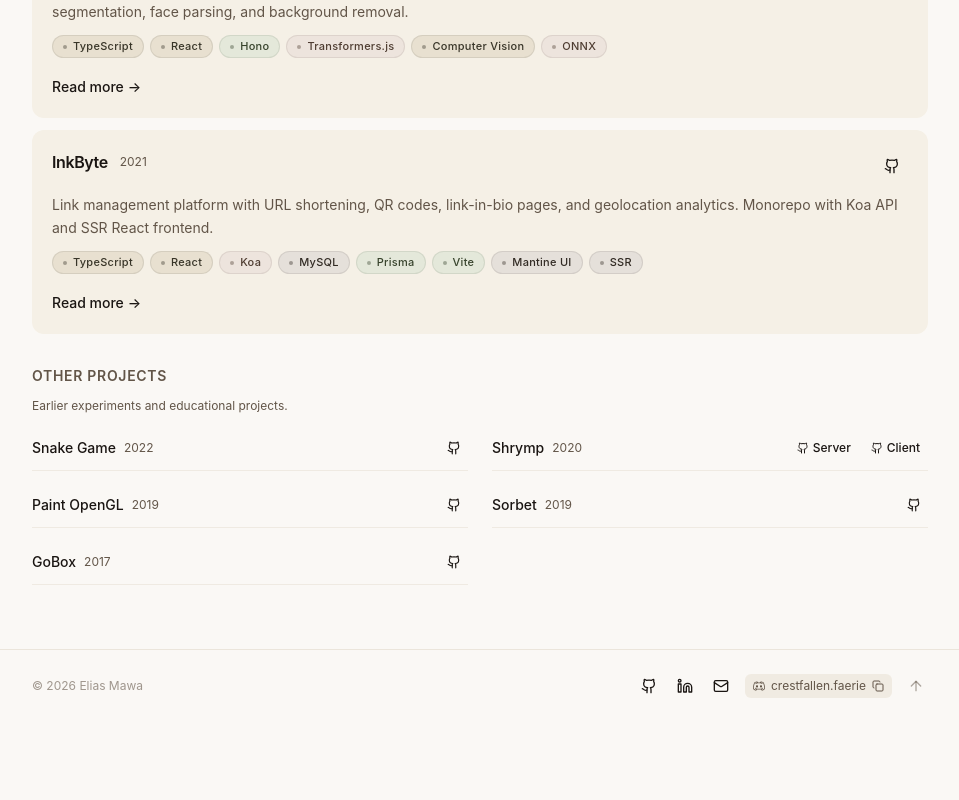
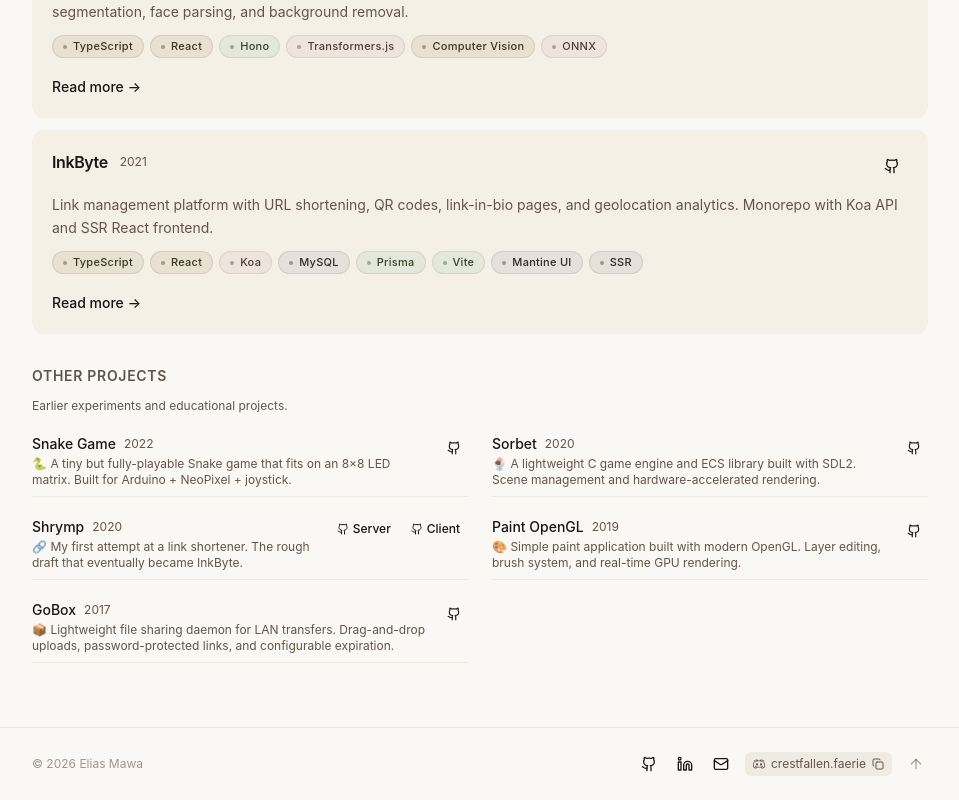
Before and after one commit to miniaxolotl/portfolio, a Next.js app: page /projects in a window 1280 px wide. Shown: the part 1038-1838 px from the top of the page, without its empty margins (304-1263 px from the left). Before the commit the page ends 1760 px from the top, so only its background shows below. Built offline with nearby package versions, Linux system fonts and the light colour scheme.

Commit message:
feat: add Paint OpenGL and Sorbet project entries with detailed descriptions and images

```diff
--- /dev/null
+++ b/public/content/posts/paint-opengl.md
@@ -0,0 +1,46 @@
+---
+title: Paint OpenGL
+description: Building a paint app with modern OpenGL. Layer compositing, brush systems, and learning how GPUs actually render pixels.
+year: "2019"
+tags:
+  - C++
+  - OpenGL
+  - GLSL
+gitLink: github.com/miniaxolotl/paint-opengl
+---
+
+## Why I Built It
+
+I wanted to learn modern OpenGL. Not the fixed-function pipeline from the nineties. The real thing. Shaders. Framebuffers. Texture units. The best way to learn is to build something that needs all of it.
+
+A paint app seemed like the right challenge. It needs real-time rendering. It needs layers. It needs brushes that feel responsive. Every stroke goes straight to the GPU. No CPU round-trip.
+
+## The Rendering Pipeline
+
+The core idea was simple. Each layer is a texture. The framebuffer composites them together with blend modes and opacity. When you paint, the brush stamps directly onto the active layer texture. The GPU handles the blending. The CPU just sends the brush parameters.
+
+Brush stamping at high cursor speeds was the hardest part. Move the mouse fast and you get gaps between stamps. I interpolated stroke segments and distributed brush instances along the path. The brush size and hardness and opacity all feed into the GLSL shader. The shader does the actual painting.
+
+Layer compositing required a framebuffer pipeline. Each layer renders to its own texture. A final pass blends them all together in order. Hidden layers skip their render calls entirely. The command pattern handles undo and redo. Every brush stroke is a command that can be replayed or reversed.
+
+ImGui provided the tool panels and property editors. Dockable windows. Color pickers. Layer lists. It is not pretty but it works and it lets me iterate fast.
+
+<img src="/img/projects/paint-opengl/example-1.png" alt="Paint OpenGL canvas showing layer-based editing" />
+
+<img src="/img/projects/paint-opengl/example-2.png" alt="Paint OpenGL interface with brush tools and layers" />
+
+## Flood Fill
+
+One of the more interesting features was flood fill. Click on a region and the algorithm fills it with your chosen color. Implementing this on the GPU meant writing a custom compute shader that could scan pixel connectivity and propagate color changes across the texture.
+
+<video controls autoplay loop muted playsinline>
+  <source src="/img/projects/paint-opengl/flood-fill-demo.mp4" type="video/mp4">
+</video>
+
+## What I Learned
+
+OpenGL is unforgiving. A missing bind call or a wrong texture unit and your canvas renders black. The state machine model means you always need to know what is currently bound and what the last operation changed.
+
+I learned that GPU memory management matters more than I expected. Large canvases with many layers eat texture memory fast. Texture atlasing and aggressive cleanup of hidden layer data kept things stable.
+
+Paint OpenGL taught me that real-time rendering is about discipline. Every frame has a budget. Every draw call costs something. The best rendering code does the minimum work to get the right pixels on the screen.
--- /dev/null
+++ b/public/content/posts/sorbet.md
@@ -0,0 +1,38 @@
+---
+title: Sorbet
+description: Building a 2D game engine from scratch in C. What I learned about memory, ECS design, and keeping abstractions thin.
+year: "2020"
+tags:
+  - C
+  - SDL2
+  - Game Engine
+gitLink: github.com/miniaxolotl/sorbet
+---
+
+## Why I Built It
+
+I wanted to understand how game engines actually work. Not how to use one. How to build one. Unity and Godot are great until you need to know what happens under the hood. So I decided to write my own.
+
+I called it Sorbet. A lightweight 2D engine in C using SDL2. No frameworks. No wrappers. Just C and a window on the screen.
+
+## Building an ECS in C
+
+The hardest part was the entity component system. An ECS sounds simple. Entities are IDs. Components are data. Systems process them. But implementing that in C without pointers chasing each other across memory is a different story.
+
+I used struct-of-arrays layouts instead of array-of-structs. Each component type lives in its own contiguous block. Systems iterate over flat arrays. The CPU cache stays happy. No indirection. No allocation per entity.
+
+Scene management needed a clean lifecycle. Scenes load their resources. They transition with hooks. They unload without leaking memory. I designed a simple state machine so the engine always knows what is active and what is cleaning up.
+
+Input abstraction was another layer. Keyboard and mouse and gamepad all feed into the same event system. The game code does not care where the input came from. It just asks what happened this frame.
+
+<img src="/img/projects/sorbet/sorbet-snake-game-demo.png" alt="Sorbet engine running a snake game demo" />
+
+<img src="/img/projects/sorbet/sorbet-snake-game-demo-2.png" alt="Sorbet engine snake game demo screenshot" />
+
+## What I Learned
+
+Writing an engine teaches you about tradeoffs. Every abstraction costs something. SDL2 gives you windowing and input and rendering for free. But wrapping it in your own API means you own the bugs too.
+
+I learned that C forces you to think about memory from the start. There is no garbage collector to save you. There is no smart pointer to clean up. You allocate. You track. You free. If you forget, the leak shows up eventually.
+
+Sorbet taught me that game engines are not magic. They are just careful organization of data and a tight loop that runs sixty times a second. The best engines are the ones that stay out of your way. Thin abstractions. Fast iteration. Clear ownership.
--- a/src/components/project/OtherProjectsList.tsx
+++ b/src/components/project/OtherProjectsList.tsx
@@ -26,15 +26,22 @@ export const OtherProjectsList = () => {
         return (
           <div
             key={project.slug}
-            className="flex items-center justify-between gap-3 py-2 border-b border-border/30"
+            className="flex items-start justify-between gap-3 py-2 border-b border-border/30"
           >
-            <div className="flex items-center gap-2 min-w-0">
+            <div className="flex flex-col gap-0.5 min-w-0">
+              <div className="flex items-center gap-2">
                 <span className="text-sm font-medium truncate">
                   {project.title}
                 </span>
                 {project.year && (
                   <span className="text-xs text-muted-foreground font-mono shrink-0">
                     {project.year}
+                  </span>
+                )}
+              </div>
+              {project.description && (
+                <span className="text-xs text-muted-foreground line-clamp-2">
+                  {project.description}
                 </span>
               )}
             </div>
--- a/src/data/projects.json
+++ b/src/data/projects.json
@@ -72,7 +72,7 @@
   {
     "title": "GoBox",
     "slug": "gobox",
-    "description": "File upload and sharing service with HTTP servers, multipart uploads, and filesystem-based storage. Concurrent I/O handling with a jQuery-based frontend for drag-and-drop sharing.",
+    "description": "📦 Lightweight file sharing daemon for LAN transfers. Drag-and-drop uploads, password-protected links, and configurable expiration.",
     "tags": ["Go", "JavaScript", "jQuery"],
     "gitLink": "github.com/celestialstag/gobox-server-v1",
     "year": "2017"
@@ -80,7 +80,7 @@
   {
     "title": "Paint OpenGL",
     "slug": "paint-opengl",
-    "description": "Interactive paint application built with modern OpenGL. Layer-based editing, brush system, and real-time rendering.",
+    "description": "🎨 Simple paint application built with modern OpenGL. Layer editing, brush system, and real-time GPU rendering.",
     "tags": ["C++", "OpenGL", "GLSL"],
     "gitLink": "github.com/miniaxolotl/paint-opengl",
     "year": "2019"
@@ -88,15 +88,15 @@
   {
     "title": "Sorbet",
     "slug": "sorbet",
-    "description": "Lightweight 2D game engine written in C with SDL2. Scene management, entity component system, and hardware-accelerated rendering for rapid game prototyping.",
+    "description": "🍨 A lightweight C game engine and ECS library built with SDL2. Scene management and hardware-accelerated rendering.",
     "tags": ["C", "SDL2", "Game Engine"],
     "gitLink": "github.com/miniaxolotl/sorbet",
-    "year": "2019"
+    "year": "2020"
   },
   {
     "title": "Shrymp",
     "slug": "shrymp",
-    "description": "Original link shortener that evolved into InkByte. REST API with database-driven routing, custom domain support, and a minimal web dashboard.",
+    "description": "🔗 My first attempt at a link shortener. The rough draft that eventually became InkByte.",
     "tags": ["TypeScript", "Express.js", "MongoDB"],
     "links": [
       { "label": "Server", "url": "github.com/theluckyegg/shrymp-server" },
@@ -107,7 +107,7 @@
   {
     "title": "Snake Game",
     "slug": "snake-game",
-    "description": "Arduino-based snake game with microcontroller input handling, LED matrix display, and real-time game loop. Hardware-level embedded programming project.",
+    "description": "🐍 A tiny but fully-playable Snake game that fits on an 8×8 LED matrix. Built for Arduino + NeoPixel + joystick.",
     "tags": ["C", "Arduino", "Embedded"],
     "gitLink": "github.com/miniaxolotl/snake-game",
     "year": "2022"
```
Lines whose indentation alone changed are shown as unchanged.
